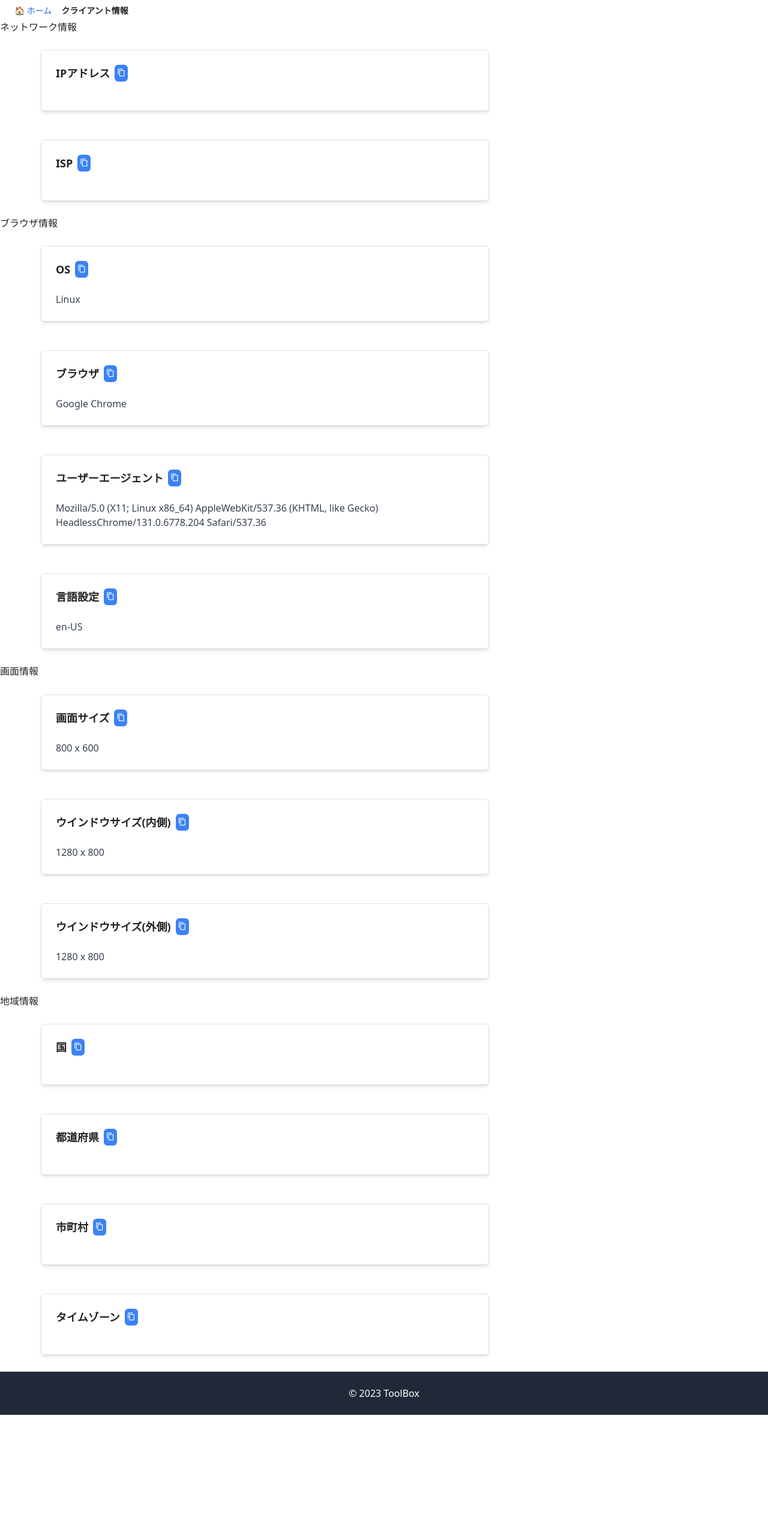
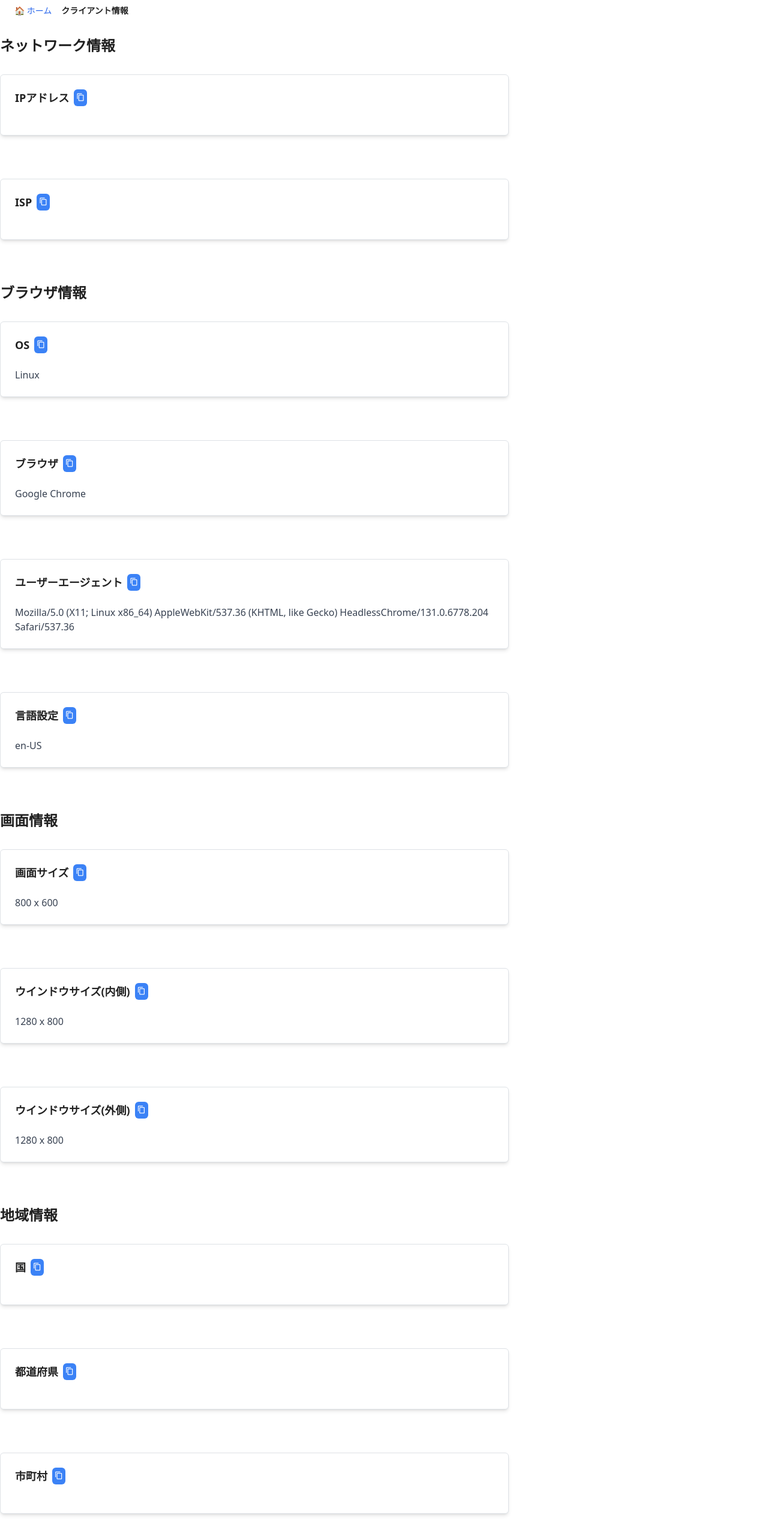
Before and after one commit to foresukecom/toolbox, a Vue app: page /client-info in a window 1280 px wide. Shown: the top 2566 px of the page at 60% size. Before the commit the page ends 2359 px from the top, so only its background shows below. Built offline with nearby package versions, Linux system fonts and the light colour scheme; no server answers.

Commit message:
refactor: vuetify除外

```diff
--- a/src/views/ClientInfo.vue
+++ b/src/views/ClientInfo.vue
@@ -1,41 +1,33 @@
 <template>
   <div>
-    <h2>ネットワーク情報</h2>
-    <v-container>
-      <v-row>
-        <InfoCard :title="'IPアドレス'" :text="ipAddress" />
-        <InfoCard :title="'ISP'" :text="isp" />
-      </v-row>
-    </v-container>
+    <h2 class="text-2xl font-bold mt-4 mb-2">ネットワーク情報</h2>
+    <div class="flex flex-wrap -mx-2">
+      <InfoCard class="w-full sm:w-1/2 md:w-1/4 px-2 mb-4" :title="'IPアドレス'" :text="ipAddress" />
+      <InfoCard class="w-full sm:w-1/2 md:w-1/4 px-2 mb-4" :title="'ISP'" :text="isp" />
+    </div>
 
-    <h2>ブラウザ情報</h2>
-    <v-container>
-      <v-row>
-        <InfoCard :title="'OS'" :text="os" />
-        <InfoCard :title="'ブラウザ'" :text="browser" />
-        <InfoCard :title="'ユーザーエージェント'" :text="userAgent" />
-        <InfoCard :title="'言語設定'" :text="language" />
-      </v-row>
-    </v-container>
+    <h2 class="text-2xl font-bold mt-4 mb-2">ブラウザ情報</h2>
+    <div class="flex flex-wrap -mx-2">
+      <InfoCard class="w-full sm:w-1/2 md:w-1/4 px-2 mb-4" :title="'OS'" :text="os" />
+      <InfoCard class="w-full sm:w-1/2 md:w-1/4 px-2 mb-4" :title="'ブラウザ'" :text="browser" />
+      <InfoCard class="w-full sm:w-1/2 md:w-1/4 px-2 mb-4" :title="'ユーザーエージェント'" :text="userAgent" />
+      <InfoCard class="w-full sm:w-1/2 md:w-1/4 px-2 mb-4" :title="'言語設定'" :text="language" />
+    </div>
 
-    <h2>画面情報</h2>
-    <v-container>
-      <v-row>
-        <InfoCard :title="'画面サイズ'" :text="displaySize" />
-        <InfoCard :title="'ウインドウサイズ(内側)'" :text="innerWindowSize" />
-        <InfoCard :title="'ウインドウサイズ(外側)'" :text="outerWindowSize" />
-      </v-row>
-    </v-container>
+    <h2 class="text-2xl font-bold mt-4 mb-2">画面情報</h2>
+    <div class="flex flex-wrap -mx-2">
+      <InfoCard class="w-full sm:w-1/2 md:w-1/3 px-2 mb-4" :title="'画面サイズ'" :text="displaySize" />
+      <InfoCard class="w-full sm:w-1/2 md:w-1/3 px-2 mb-4" :title="'ウインドウサイズ(内側)'" :text="innerWindowSize" />
+      <InfoCard class="w-full sm:w-1/2 md:w-1/3 px-2 mb-4" :title="'ウインドウサイズ(外側)'" :text="outerWindowSize" />
+    </div>
 
-    <h2>地域情報</h2>
-    <v-container>
-      <v-row>
-        <InfoCard :title="'国'" :text="country" />
-        <InfoCard :title="'都道府県'" :text="region" />
-        <InfoCard :title="'市町村'" :text="city" />
-        <InfoCard :title="'タイムゾーン'" :text="timezone" />
-      </v-row>
-    </v-container>
+    <h2 class="text-2xl font-bold mt-4 mb-2">地域情報</h2>
+    <div class="flex flex-wrap -mx-2">
+      <InfoCard class="w-full sm:w-1/2 md:w-1/4 px-2 mb-4" :title="'国'" :text="country" />
+      <InfoCard class="w-full sm:w-1/2 md:w-1/4 px-2 mb-4" :title="'都道府県'" :text="region" />
+      <InfoCard class="w-full sm:w-1/2 md:w-1/4 px-2 mb-4" :title="'市町村'" :text="city" />
+      <InfoCard class="w-full sm:w-1/2 md:w-1/4 px-2 mb-4" :title="'タイムゾーン'" :text="timezone" />
+    </div>
   </div>
 </template>
 
```
